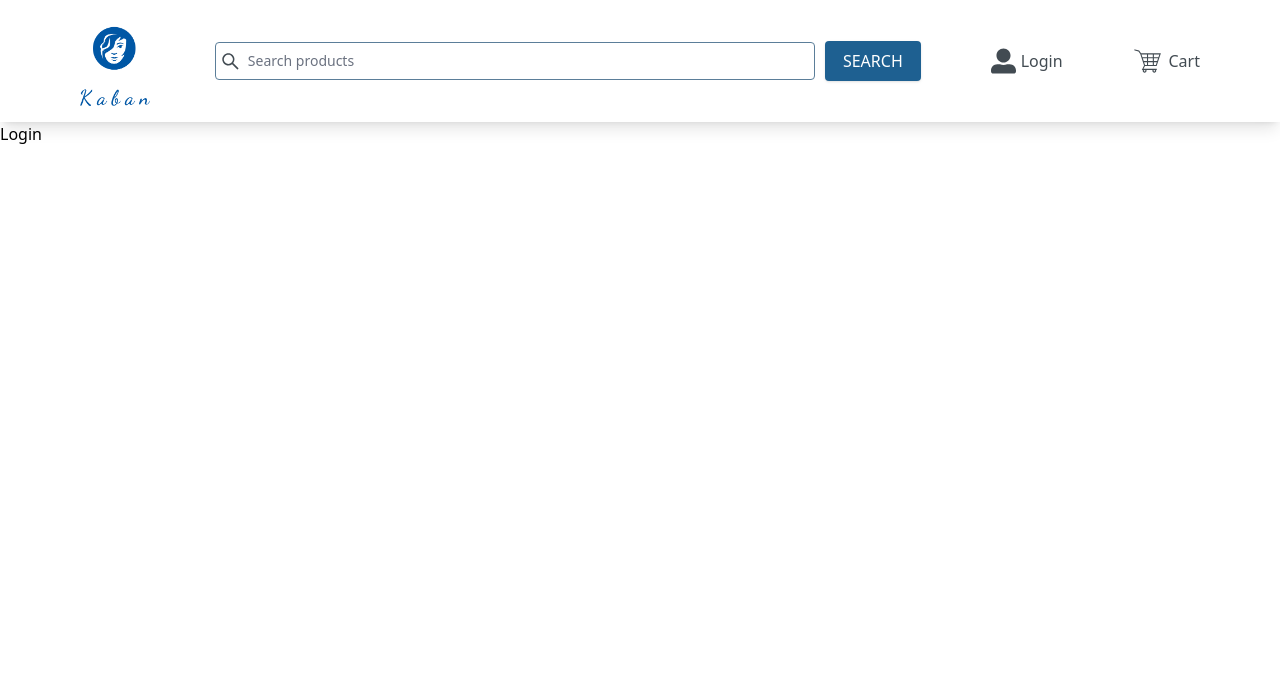
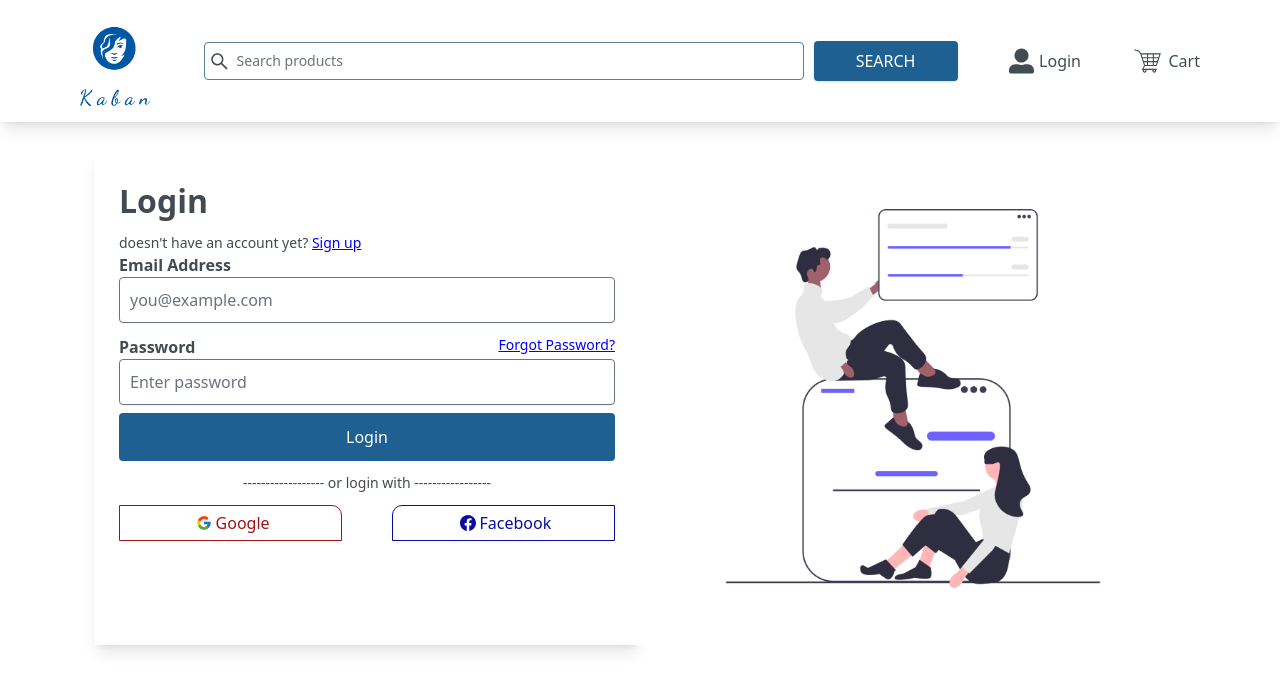
Before and after one commit to mysticwillz/kaban-ecommerce, a React (Create React App) app: page /login in a window 1280 px wide. Shown: the top 690 px of the page. Built offline with nearby package versions, Linux system fonts and the light colour scheme.

Commit message:
create login page for kaban store and styled it

```diff
--- a/src/Components/Nav.jsx
+++ b/src/Components/Nav.jsx
@@ -2,6 +2,7 @@ import React, { useState } from 'react'
 import { AiOutlineSearch } from "react-icons/ai";
 import { FaUserAlt } from "react-icons/fa";
 import  {GiShoppingCart } from "react-icons/gi"
+import { useNavigate } from 'react-router-dom';
 import logo from "../assets/logo.png"
 
 function Nav() {
@@ -12,28 +13,34 @@ function Nav() {
   const handleSubmit = (e)=>(
      e.preventDefault()
 
-  )
+  );
+
+  const navigate = useNavigate()
 
   return (
-   <div className='w-full text-[#424b52] h-4xl bg-[#fff] shadow-lg '>
+   <div className='w-full text-[#424b52] h-2xl bg-[#fff] shadow-lg '>
      <nav className='max-w-6xl flex justify-between items-center mx-auto p-4'>
 
-        <img src={logo} alt='Kaban Logo' className='w-[70px] cursor-pointer '/>
+        <img src={logo} alt='Kaban Logo' className='h-[90px] cursor-pointer mr-[7px]'/>
 
         <form onSubmit={handleSubmit} className='relative flex items-center '>
            <AiOutlineSearch className='absolute left-0 text-[1.3rem] fw-bold ml-[5px] '/>
            <input onChange={handleChange} type="search" value={search} id="search" placeholder='Search products' className=' rounded text-sm border-sm border-[#5b7e99] md:w-[400px]  lg:w-[600px] pl-[2rem] focus:border-[#1e6091]' />
-           <button className=' shadow ml-[10px] uppercase mx-auto  md:w-[6rem] py-[10px] px-[15px] bg-[#1e6091] text-white rounded h-[40px] flex items-center justify-center cursor-pointer transition duration-150 ease-in-out hover:bg-[#102f47]'> search </button>
+           <button className=' shadow ml-[10px] uppercase mx-auto  md:w-[9rem] py-[10px] px-[15px] bg-[#1e6091] text-white rounded h-[40px] flex items-center justify-center cursor-pointer transition duration-150 ease-in-out hover:bg-[#102f47]'> search </button>
         </form>
 
 
-        <div className='flex justify-between items-center cursor-pointer m-[5px] hover:text-[#1e6091]'>
+        <div onClick={()=>{
+          navigate("/login")
+        }} className='flex justify-between items-center cursor-pointer m-[5px] hover:text-[#1e6091]'>
             <FaUserAlt className=' pr-[5px] text-3xl'/>
             <p className='hidden md:block'>Login</p>
 
 
         </div>
-        <div className='flex cursor-pointer items-center hover:text-[#1e6091]'>
+        <div onClick={()=>{
+          navigate("/cart")
+        }} className='flex cursor-pointer items-center hover:text-[#1e6091]'>
             <GiShoppingCart className=' pr-[5px] text-4xl'/>
             <p className='hidden md:block'>Cart</p>
         </div>
--- a/src/Pages/Login.jsx
+++ b/src/Pages/Login.jsx
@@ -1,8 +1,49 @@
 import React from 'react'
+import login from "../assets/login.png"
+import {FcGoogle} from "react-icons/fc"
+import {BsFacebook} from "react-icons/bs"
 
 function Login() {
   return (
-    <div>Login</div>
+    <section className='flex justify-center w-full mx-auto p-[30px] text-[#424b52] flex-wrap max-w-6xl'>
+      <div className='flex flex-col items-center shadow-lg w-full md:w-[40%] lg:w-[50%] p-[25px]'>
+        <form className="w-full">
+          <h2 className='font-bold text-[2rem] mb-2  '> Login </h2>
+          <div className='text-sm'>
+            doesn't have an account yet? <span className="underline text-[blue] cursor-pointer hover:text-[red]">Sign up</span>
+          </div>
+
+          <div>
+          <label htmlFor="text" className='capitalize font-bold '>email address</label>
+          </div>
+          <div>
+          <input type="text" value="" placeholder='you@example.com' id="text" className='w-full  rounded shadow-sm bg-white p-[10px] focus:border-[#1e6091] '/>
+          </div>
+
+          <div className="flex justify-between mt-3">
+          <label htmlFor="password" className='capitalize  font-bold '> password</label>
+          <p className='text-[#1e6091] underline capitalize text-sm text-[blue] cursor--pointer hover:text-[red]'> forgot password?</p>
+          </div>
+
+          <div>
+          <input type="password" placeholder="Enter password" value="" id="password" className='w-full  rounded shadow-sm bg-white p-[10px] focus:border-[#1e6091] '/>
+          </div>
+          <button className="w-full bg-[#1e6091]  text-[white] text-center rounded py-[12px] mt-2 hover:bg-[#11344e] cursor-pointer transition duration-250 ease-in-out">Login</button>
+
+
+          <p className='text-center mx-auto my-3 text-sm'> ------------------ <span> or login with </span> -----------------</p>
+          <div className='flex justify-between'>
+            <button className='w-[45%] border-sm py-[ 10px] google-btn flex items-center justify-center'> <FcGoogle className='mx-1'/> Google</button>
+            <button className='w-[45%] bg-[transparent] border-red-400 border-sm border-solid py-[ 10px] facebook-btn flex items-center justify-center'> <BsFacebook className='mx-1'/> Facebook</button>
+
+          </div>
+        </form>
+      </div>
+
+      <div className="w-full md:w-[60%] lg:w-[50%]">
+        <img src={login} alt="Login image" className="w-full  "/>
+      </div>
+    </section>
   )
 }
 
--- a/src/index.css
+++ b/src/index.css
@@ -1,3 +1,30 @@
 @tailwind base;
 @tailwind components;
 @tailwind utilities;
+
+
+.google-btn{
+    border: 1px solid rgb(160, 19, 19);
+    padding: 5px 10px;
+    border-radius: 0 10px 0 0;
+    color: rgb(160, 19, 19);
+    transition: all 0.25s ease-in-out;
+}
+
+.facebook-btn{
+    border: 1px solid rgb(9, 12, 160);
+    padding: 5px 10px;
+    border-radius: 10px 0px 0 0;
+    color:  rgb(9, 12, 160);
+    transition: all 0.25s ease-in-out;
+}
+
+.google-btn:hover{
+    color: white;
+    background-color: rgb(160, 19, 19);
+}
+
+.facebook-btn:hover{
+    color: white;
+    background-color: rgb(9, 12, 160);
+}
```
Also changed, not shown: src/assets/login.png (added), src/assets/login.svg (added).
